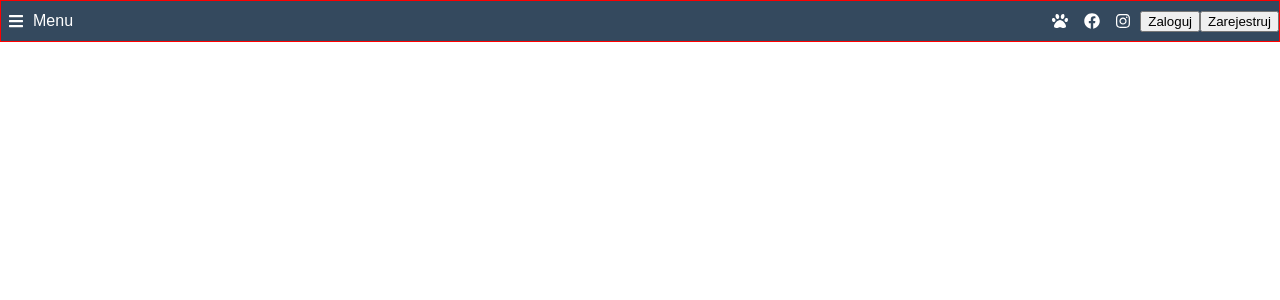
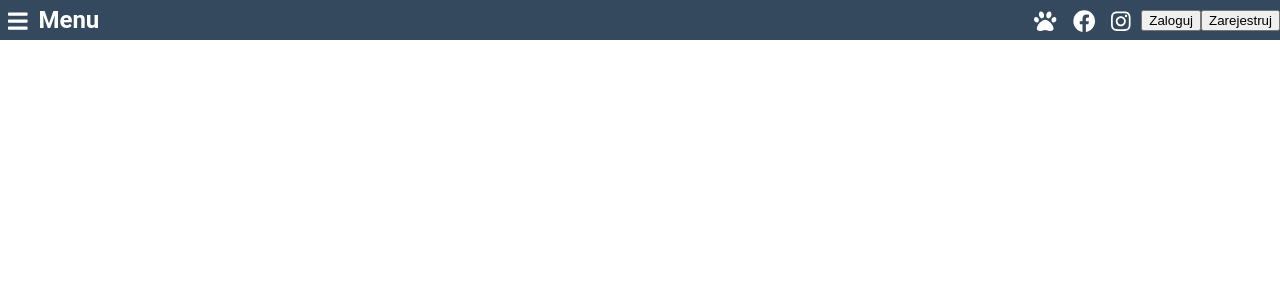
Before and after one commit to anxiety47/kgt-angular, an Angular app: page / in a window 1280 px wide. Shown: the top 300 px of the page. Built offline with nearby package versions, Linux system fonts and the light colour scheme; a small style sheet from the web is missing.

Commit message:
Added Roboto font

```diff
--- a/angular.json
+++ b/angular.json
@@ -24,7 +24,8 @@
               "src/assets"
             ],
             "styles": [
-              "src/styles.css"
+              "src/styles.css",
+              "node_modules/roboto-fontface/css/roboto/roboto-fontface.css"
             ],
             "scripts": []
           },
--- a/package.json
+++ b/package.json
@@ -23,6 +23,7 @@
     "@fortawesome/fontawesome-svg-core": "^1.2.26",
     "@fortawesome/free-brands-svg-icons": "^5.12.0",
     "@fortawesome/free-solid-svg-icons": "^5.12.0",
+    "roboto-fontface": "^0.10.0",
     "rxjs": "~6.4.0",
     "tslib": "^1.10.0",
     "zone.js": "~0.9.1"
--- a/src/app/shared/header/header.component.css
+++ b/src/app/shared/header/header.component.css
@@ -1,5 +1,4 @@
 .header-container {
-  border: 1px solid red;
   display: flex;
   align-items: center;
   height: 2.5rem;
@@ -14,6 +13,11 @@
   align-items: center;
 }
 
+.menu-text {
+  font-size: 1.5rem;
+  font-weight: bold;
+}
+
 .icons {
   display: flex;
 }
@@ -23,7 +27,8 @@
 }
 
 .fb-icon, .instagram-icon, .kgt-icon, .menu-icon {
-  height: 1rem;
-  width: 1rem;
+  height: 1.4rem;
+  width: 1.4rem;
   padding: 0.5rem;
+  font-size: 1.4rem;
 }
--- a/src/app/shared/header/header.component.html
+++ b/src/app/shared/header/header.component.html
@@ -1,7 +1,7 @@
 <div class="header-container">
   <div class="menu">
     <div class="menu-icon"><fa-icon [icon]="faMenuIcon"></fa-icon></div>
-    Menu
+    <div class="menu-text">Menu</div>
   </div>
   <div class="icons">
     <div class="kgt-icon"><fa-icon [icon]="faKgtIcon"></fa-icon></div>
--- a/src/styles.css
+++ b/src/styles.css
@@ -3,7 +3,7 @@ body {
 }
 
 :root {
-    font-family: Montserrat, Arial, sans-serif;
+    font-family: Roboto, Verdana, sans-serif;
     font-size: 12pt;
 
     /* colors */
```
Also changed, not shown: 1 other file (tests, documents, lock files or other folders).
